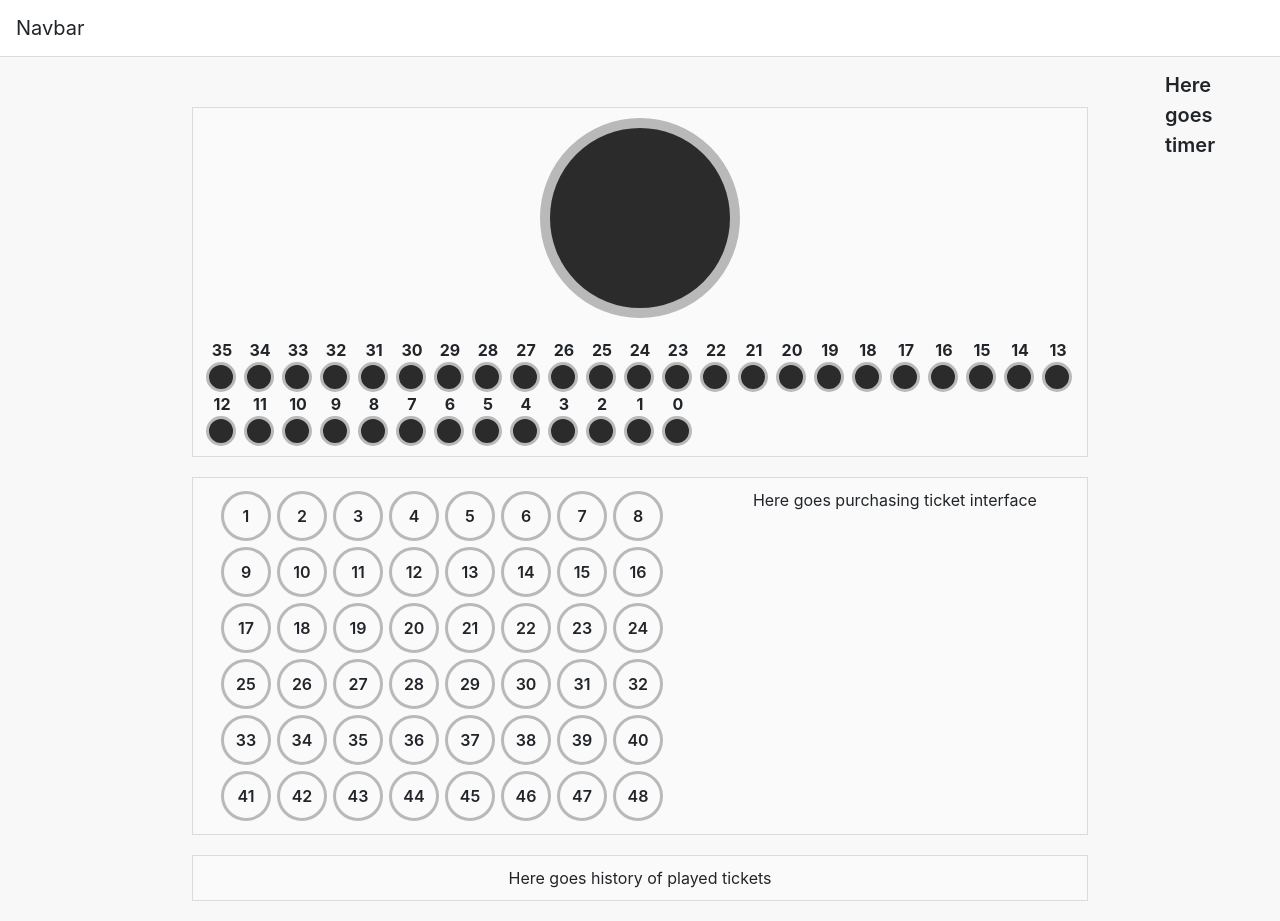
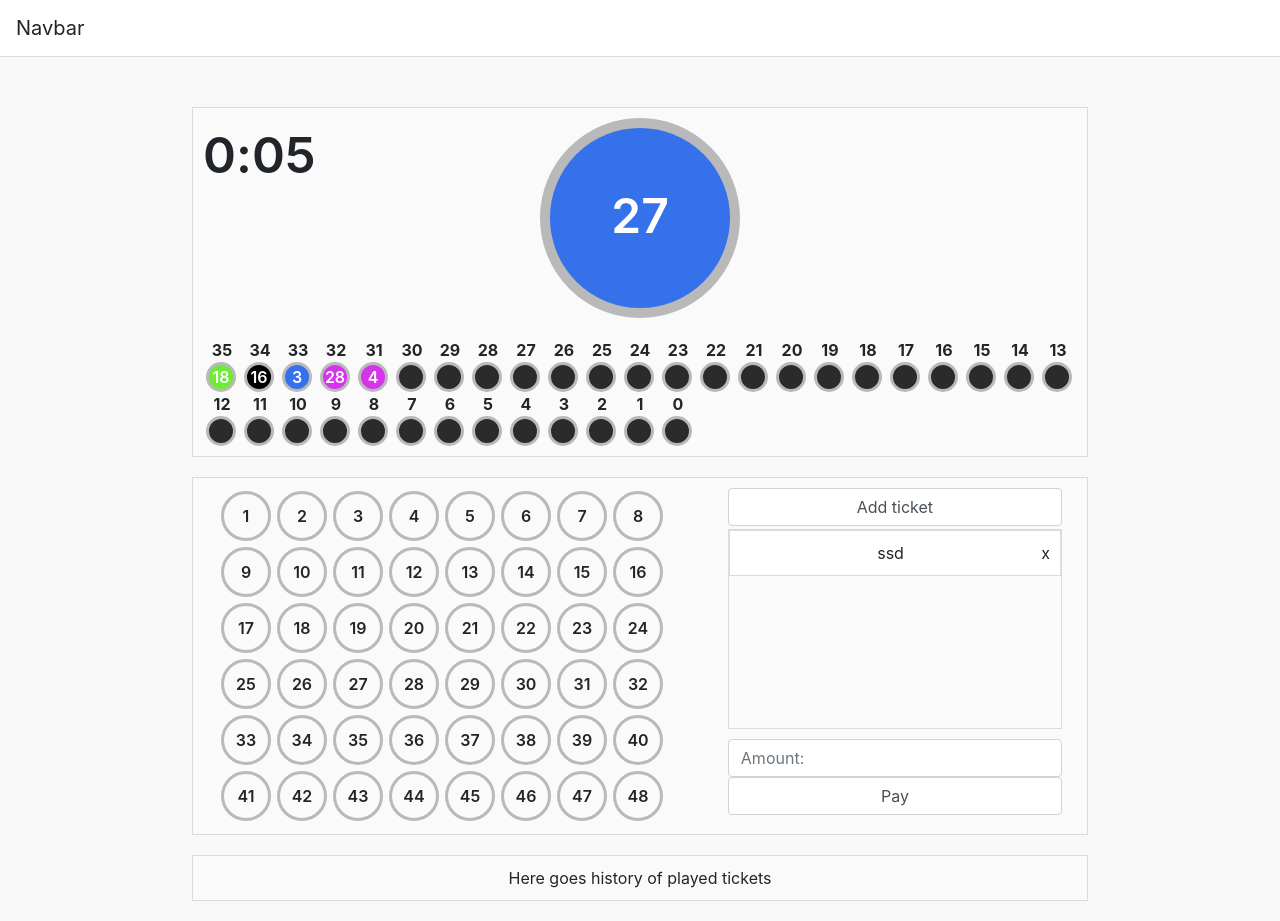
Before and after one commit to steffanturanjanin/lucky-six, a website built with webpack: page index.html in a window 1280 px wide. Built offline with nearby package versions, Linux system fonts and the light colour scheme.

Commit message:
Drum and Ball classes + drawing logic + number selection

```diff
--- a/css/index.css
+++ b/css/index.css
@@ -16,7 +16,7 @@ body {
 
 .circle {
     border-radius: 50%;
-    padding: 10px;
+
 }
 
 .drawn-numbers {
@@ -31,6 +31,12 @@ body {
     border: solid 3px #b9b9b9;
     background: #2b2b2b;
     float:left;
+    color: white;
+    font-weight: 600;
+    text-align: center;
+    display: table-cell;
+    overflow: hidden;
+    vertical-align: middle;
 }
 
 .drawn-numbers p {
@@ -43,6 +49,11 @@ body {
     margin: auto;
     border: solid 10px #b9b9b9;
     background: #2b2b2b;
+    color: white;
+    font-weight: 600;
+    font-size: 48px;
+    padding: 6%;
+
 }
 
 #select-numbers .circle {
@@ -53,6 +64,11 @@ body {
     float: left;
     margin: 3px;
     font-weight: 600;
+    text-align: center;
+    display: table-cell;
+    overflow: hidden;
+    vertical-align: middle;
+    padding: 10px;
 }
 
 .number {
@@ -62,3 +78,24 @@ body {
 .ordinal-number {
     margin: 0;
 }
+
+.ticket-purchase-container {
+    min-height: 200px;
+    max-height: 225px;
+    border: solid 1px #dbdbdb;
+    padding: 0;
+    margin-bottom: 10px;
+    overflow: auto;
+}
+
+.ticket {
+    background-color: white;
+    border: solid 1px #dbdbdb;
+    padding: 10px;
+    text-align: center;
+    margin-bottom: 1px;
+}
+
+.ticket span {
+    float: right;
+}
--- a/index.html
+++ b/index.html
@@ -13,13 +13,15 @@
         <a class="navbar-brand">Navbar</a>
     </nav>
 
-    <div class="col-1" style="position: absolute; top: 50px; right: 10px; margin: 20px; font-weight: 600; font-size: 20px; height: 60px; width: 100px;">
-        Here goes timer
-    </div>
 
     <div class="container content-container" style="max-width: 70%">
         <div class="row" >
             <div class="col-12 content-item">
+                <div>
+                    <p style="float: left; font-size: 50px; font-weight: 600" id="minutes">minutes</p>
+                    <p style="float: left; font-size: 50px; font-weight: 600">:</p>
+                    <p style="float: left; font-size: 50px; font-weight: 600" id="seconds">seconds</p>
+                </div>
                 <div class="drum">
                     <div class="circle">
 
@@ -35,7 +37,15 @@
             </div>
 
             <div class="col-5" style="float: left">
-                Here goes purchasing ticket interface
+                <button class="form-control" style="margin-bottom: 3px"> Add ticket </button>
+                <div class="col-12 ticket-purchase-container">
+                    <div class="col-12 ticket">
+                        ssd
+                        <span> x </span>
+                    </div>
+                </div>
+                <input type="text" class="form-control" placeholder="Amount: ">
+                <button class="form-control"> Pay </button>
             </div>
         </div>
         <div class="col-12 content-item">
--- a/package.json
+++ b/package.json
@@ -14,11 +14,13 @@
     "@babel/cli": "^7.7.0",
     "@babel/core": "^7.7.2",
     "@babel/node": "^7.7.0",
+    "@babel/plugin-proposal-class-properties": "^7.7.0",
     "@babel/preset-env": "^7.7.1",
     "@babel/preset-react": "^7.7.0",
     "@babel/register": "^7.7.0",
     "babel-register": "^6.26.0",
     "html-webpack-plugin": "^3.2.0",
+    "rxjs": "^6.5.3",
     "webpack": "^4.41.2",
     "webpack-cli": "^3.3.10",
     "webpack-dev-server": "^3.9.0"
--- /dev/null
+++ b/src/ball.js
@@ -0,0 +1,49 @@
+import {BLACK, BLUE, BROWN, COLOURS, GREEN, KHAKI, PURPLE, RED, YELLOW} from "./constants";
+
+export default class Ball {
+    constructor(number) {
+        this.number = number;
+        this.colour = COLOURS[(number - 1) % (COLOURS.length)];
+    }
+
+    static getColourName = (number) => {
+        return COLOURS[(number - 1) % (COLOURS.length)];
+    };
+
+     static getColour = (number) => {
+        switch (Ball.getColourName(number)) {
+            case RED : {
+                return "#eb3434"
+            }
+
+            case BLUE : {
+                return "#3471eb"
+            }
+
+            case GREEN: {
+                return "#6eeb34"
+            }
+
+            case PURPLE: {
+                return "#d634eb"
+            }
+
+            case BROWN: {
+                return "#a16c38";
+            }
+
+            case YELLOW: {
+                return "#e3df05";
+            }
+
+            case KHAKI: {
+                return "#f2be1f";
+            }
+
+            case BLACK: {
+                return "#000000";
+            }
+        }
+     }
+
+}
--- a/src/constants.js
+++ b/src/constants.js
@@ -1,2 +1,13 @@
 export const NUMBER_OF_BALLS_TO_DRAW = 35;
 export const OVERALL_NUMBER_OF_BALLS = 48;
+
+export const RED = "RED";
+export const GREEN = "GREEN";
+export const BLUE = "BLUE";
+export const PURPLE = "PURPLE";
+export const BROWN = "BROWN";
+export const YELLOW = "YELLOW";
+export const KHAKI = "KHAKI";
+export const BLACK = "BLACK";
+
+export const COLOURS = [RED, GREEN, BLUE, PURPLE, BROWN, YELLOW, KHAKI, BLACK];
--- /dev/null
+++ b/src/drum.js
@@ -0,0 +1,90 @@
+import { OVERALL_NUMBER_OF_BALLS } from "./constants";
+import Ball from "./ball";
+
+import {Observable, timer, NEVER, BehaviorSubject, fromEvent, of, range, from, interval, empty, mapTo} from 'rxjs';
+import {
+    map,
+    tap,
+    takeWhile,
+    takeUntil,
+    share,
+    startWith,
+    switchMap,
+    filter,
+    concatMap,
+    delay,
+    scan, withLatestFrom
+} from 'rxjs/operators';
+
+
+export default class Drum {
+    constructor() {
+        this.balls = [];
+        for (let i = 1; i <= OVERALL_NUMBER_OF_BALLS; i++) {
+            this.balls.push(new Ball(i))
+        }
+        this.drawnBalls = [];
+    }
+
+    drawBall = () => {
+        let index = Math.floor(Math.random() * this.balls.length);
+        let drawnBall = this.balls[index];
+        this.balls.splice(index, 1);
+
+        this.drawnBalls.push(drawnBall);
+
+        let ballSlots = document.querySelectorAll(".number > div");
+        let number = this.drawnBalls[this.drawnBalls.length - 1].number;
+        ballSlots[this.drawnBalls.length - 1].style.backgroundColor = Ball.getColour(number);
+        ballSlots[this.drawnBalls.length - 1].innerHTML = number;
+
+        //console.log(this.balls);
+        return drawnBall;
+    };
+
+    shuffleDrumUI = () => {
+        let index = Math.floor(Math.random() * this.balls.length);
+        let ball = this.balls[index];
+
+        let drumSlot = document.querySelector(".drum > div");
+        drumSlot.style.backgroundColor = Ball.getColour(ball.number);
+        drumSlot.innerHTML = ball.number;
+    };
+
+    restartDrumUI = () => {
+        let drumSlot = document.querySelector(".drum > div");
+        drumSlot.style.backgroundColor = "#2b2b2b";
+        drumSlot.innerHTML = '';
+    };
+
+    startDrawing = () => {
+
+        let intervalShuffle$ = interval(100).pipe(
+            map(val => this.drawnBalls.length),
+            takeWhile(val => val < 36)
+        );
+
+        intervalShuffle$.subscribe({
+            next: () => this.shuffleDrumUI(),
+            complete: () => this.restartDrumUI()
+        });
+
+
+        /********************************************************************************/
+        let interval$ = interval(1000);
+
+        let intervalFilter$ = interval$.pipe(
+            filter(() => this.drawnBalls.length > 35)
+        );
+
+        let drawing$ = interval$.pipe(
+            takeUntil(intervalFilter$)
+        );
+
+        drawing$.subscribe({
+            next: () => this.drawBall(),
+            complete: () => console.log("Completed! Drawn numbers: ", this.drawnBalls)
+        })
+    }
+
+}
--- a/src/index.js
+++ b/src/index.js
@@ -1,6 +1,69 @@
 console.log('hello? from the other side??? is this working??');
 
 import { createDrawnNumbersPlaceholder, createSelectNumbersPlaceholder } from "./ui-creator";
+import {countdownTimer} from './timer';
 
 createDrawnNumbersPlaceholder();
 createSelectNumbersPlaceholder();
+
+countdownTimer();
+
+/*************************************************/
+
+import {Observable, timer, NEVER, BehaviorSubject, fromEvent, of, range, from, interval} from 'rxjs';
+import {
+    map,
+    tap,
+    takeWhile,
+    takeUntil,
+    share,
+    startWith,
+    switchMap,
+    filter,
+    concatMap,
+    delay,
+    scan, withLatestFrom
+} from 'rxjs/operators';
+
+import Drum from './drum';
+
+let drum = new Drum();
+
+console.log(drum);
+
+drum.startDrawing();
+
+/*import {niz} from "./ui-creator";
+console.log(niz);*/
+
+/*let drawnNumbers = [];
+
+const drawNumber = () => {
+    let drawnNumber = Math.floor(Math.random()*48+1);
+    if (drawnNumbers.indexOf(drawnNumber) === -1) {
+        drawnNumbers.push(drawnNumber);
+        console.log(drawnNumbers);
+        return drawnNumber;
+    }
+    console.log(-1);
+    return -1;
+};
+
+let drawStream$ = interval(1000);
+
+
+
+let overall$ = drawStream$.pipe(
+    filter(val => drawnNumbers.length > 35)
+);
+
+let dr$ = drawStream$.pipe(
+    takeUntil(overall$)
+);
+
+let observer = {
+    next: () => drawNumber(),
+    complete: () => console.log("Completed!")
+};
+
+dr$.subscribe(observer);*/
--- /dev/null
+++ b/src/timer.js
@@ -0,0 +1,68 @@
+import { Observable, timer, NEVER, BehaviorSubject, fromEvent, of } from 'rxjs';
+import { map, tap, takeWhile, takeUntil, share, startWith, switchMap, filter } from 'rxjs/operators';
+
+export const countdownTimer = () => {
+
+    const toggle$ = new BehaviorSubject(true);
+
+    const K = 1000;
+    const INTERVAL = K;
+    const MINUTES = 0.15;
+    const TIME = MINUTES * K * 60;
+
+    let current;
+    let time = TIME;
+
+    const toMinutesDisplay = (ms) => Math.floor(ms / K / 60);
+    const toSecondsDisplay = (ms) => Math.floor(ms / K) % 60;
+
+    const toSecondsDisplayString = (ms) => {
+        const seconds = toSecondsDisplay(ms);
+        return seconds < 10 ? `0${seconds}` : seconds.toString();
+    };
+
+    const currentSeconds = () => time / INTERVAL;
+    const toMs = (t) => t * INTERVAL;
+    const toRemainingSeconds = (t) => currentSeconds() - t;
+
+    const logic = () => {
+        const remainingSeconds$ = toggle$.pipe(
+            switchMap((running) => (running ? timer(0, INTERVAL) : NEVER)),
+            map(toRemainingSeconds),
+            takeWhile(t => t >= 0),
+        );
+
+        const ms$ = remainingSeconds$.pipe(
+            map(toMs),
+            //tap(t => current = t)
+        );
+
+        const minutes$ = ms$.pipe(
+            map(toMinutesDisplay),
+            map(s => s.toString()),
+            startWith(toMinutesDisplay(time).toString())
+        );
+
+        const seconds$ = ms$.pipe(
+            map(toSecondsDisplayString),
+            startWith(toSecondsDisplayString(time).toString())
+        );
+
+        // update DOM
+        const minutesElement = document.getElementById('minutes');
+        const secondsElement = document.getElementById('seconds');
+
+        updateDom(minutes$, minutesElement);
+        updateDom(seconds$, secondsElement);
+
+        remainingSeconds$.subscribe({
+            complete: () =>  logic()
+        });
+
+        function updateDom(source$, element) {
+            source$.subscribe((value) => element.innerHTML = value);
+        }
+    };
+
+    logic();
+};
--- a/src/ui-creator.js
+++ b/src/ui-creator.js
@@ -1,5 +1,7 @@
 import { NUMBER_OF_BALLS_TO_DRAW, OVERALL_NUMBER_OF_BALLS } from "./constants";
+import Ball from "./ball";
 
+export const selectedNumbers = [];
 
 export const createDrawnNumbersPlaceholder = () => {
     const drawnNumbersPlaceHolder = document.getElementById("drawn-numbers");
@@ -27,7 +29,22 @@ export const createSelectNumbersPlaceholder = () => {
         const number = document.createElement("div");
         number.className = "circle";
         number.innerText = i.toString();
+        number.onclick = selectNumber;
 
         selectNumbers.appendChild(number);
     }
 };
+
+const selectNumber = (event) => {
+    let index = selectedNumbers.indexOf(parseInt(event.target.innerHTML));
+    if (index === -1) {
+        if (selectedNumbers.length < 6) {
+            selectedNumbers.push(parseInt(event.target.innerHTML));
+            event.target.style.borderColor = Ball.getColour(parseInt(event.target.innerHTML));
+        }
+    } else {
+        selectedNumbers.splice(index, 1);
+        event.target.style.borderColor = "#b9b9b9"
+    }
+    console.log(selectedNumbers);
+};
--- a/webpack.config.js
+++ b/webpack.config.js
@@ -17,7 +17,7 @@ const config = {
         rules : [
             // JavaScript/JSX Files
             {
-                test: /\.jsx$/,
+                test: /\.js$/,
                 exclude: /node_modules/,
                 use: ['babel-loader']
             },
```
Also changed, not shown: .babelrc, 1 other file.
